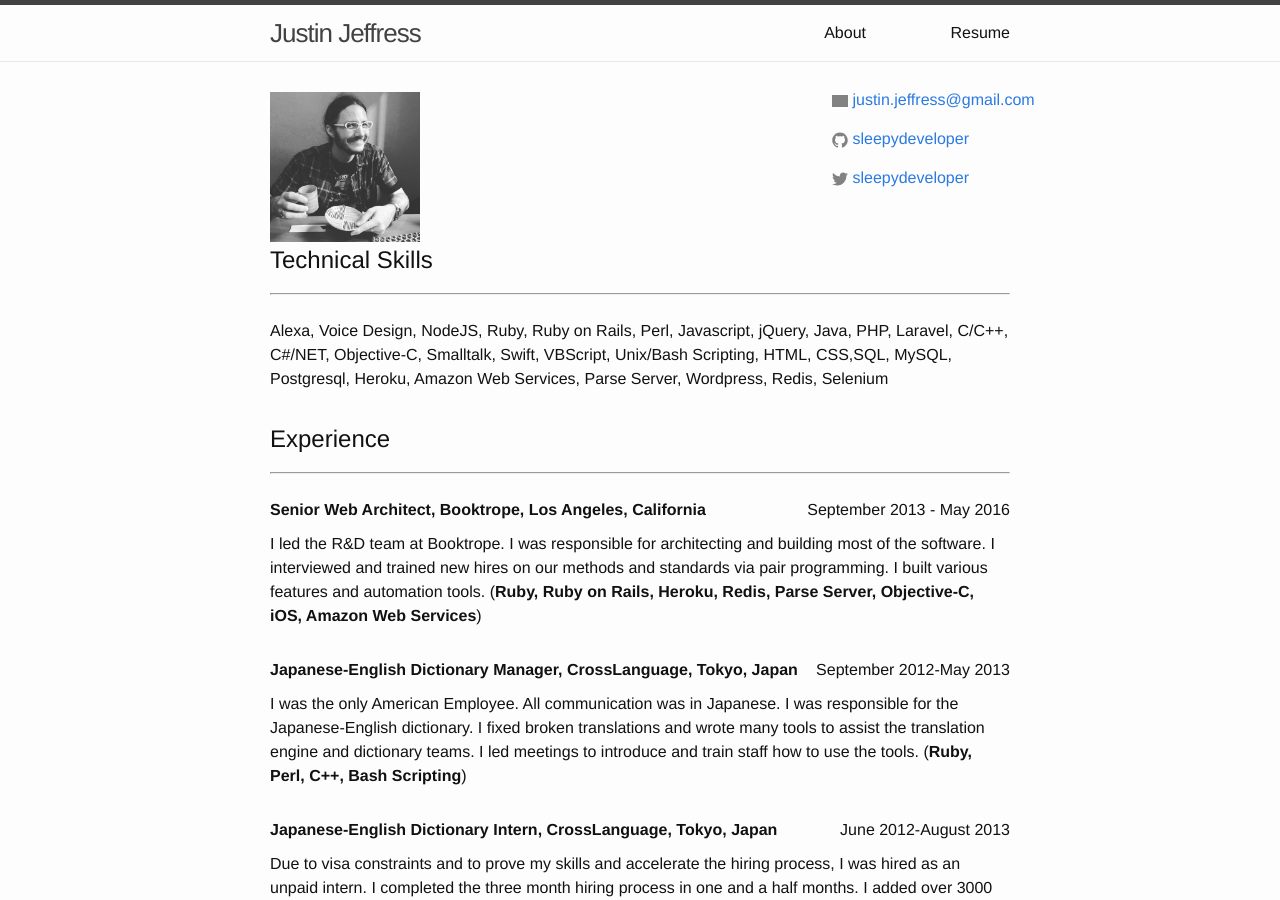
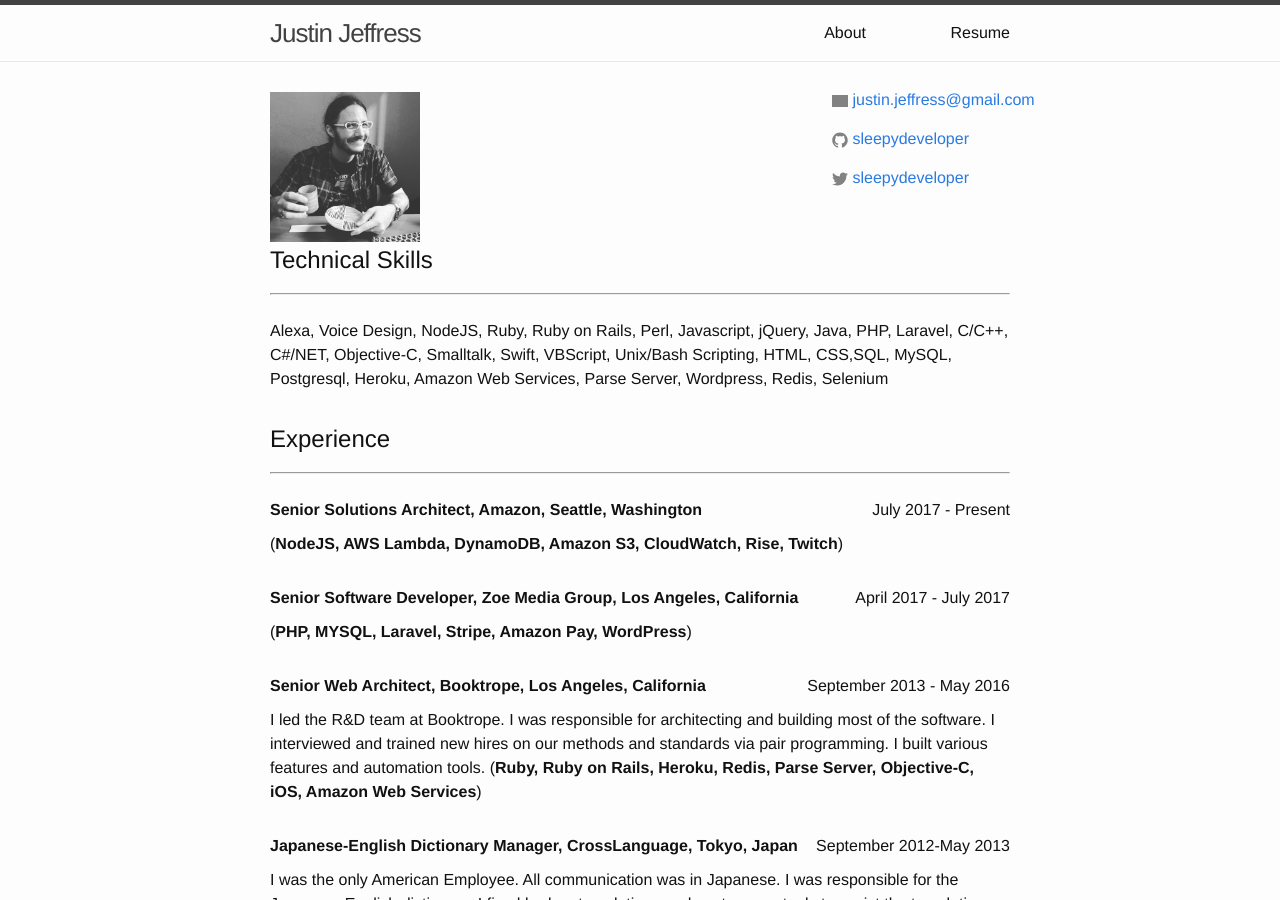
Before and after one commit to SleepyDeveloper/sleepydeveloper.github.io, a Jekyll site: the page built from resume.html, in a window 1280 px wide and 900 px high. Built offline with Jekyll 4.4.1, drawn with Linux system fonts in a browser that asks for light colours.

Commit message:
Updated experience - more to come
Signed-off-by: Justin Jeffress <sleepydeveloper@gmail.com>

```diff
--- a/_data/work-experience.yml
+++ b/_data/work-experience.yml
@@ -1,9 +1,23 @@
+- company: Amazon
+  title: Senior Solutions Architect
+  location: Seattle, Washington
+  duration: July 2017 - Present
+  description:
+  technologies: NodeJS, AWS Lambda, DynamoDB, Amazon S3, CloudWatch, Rise, Twitch
+
+- company: Zoe Media Group
+  title: Senior Software Developer
+  location: Los Angeles, California
+  duration: April 2017 - July 2017
+  description:
+  technologies: PHP, MYSQL, Laravel, Stripe, Amazon Pay, WordPress
+
 - company: Booktrope
   title: Senior Web Architect
   location: Los Angeles, California
   duration: September 2013 - May 2016
   description: I led the R&D team at Booktrope. I was responsible for architecting and building most of the software. I interviewed and trained new hires on our methods and standards via pair programming.  I built various features and automation tools.
-  technologies:  Ruby, Ruby on Rails, Heroku, Redis, Parse Server, Objective-C, iOS, Amazon Web Services
+  technologies: Ruby, Ruby on Rails, Heroku, Redis, Parse Server, Objective-C, iOS, Amazon Web Services
 
 - company: CrossLanguage
   title: Japanese-English Dictionary Manager
```
